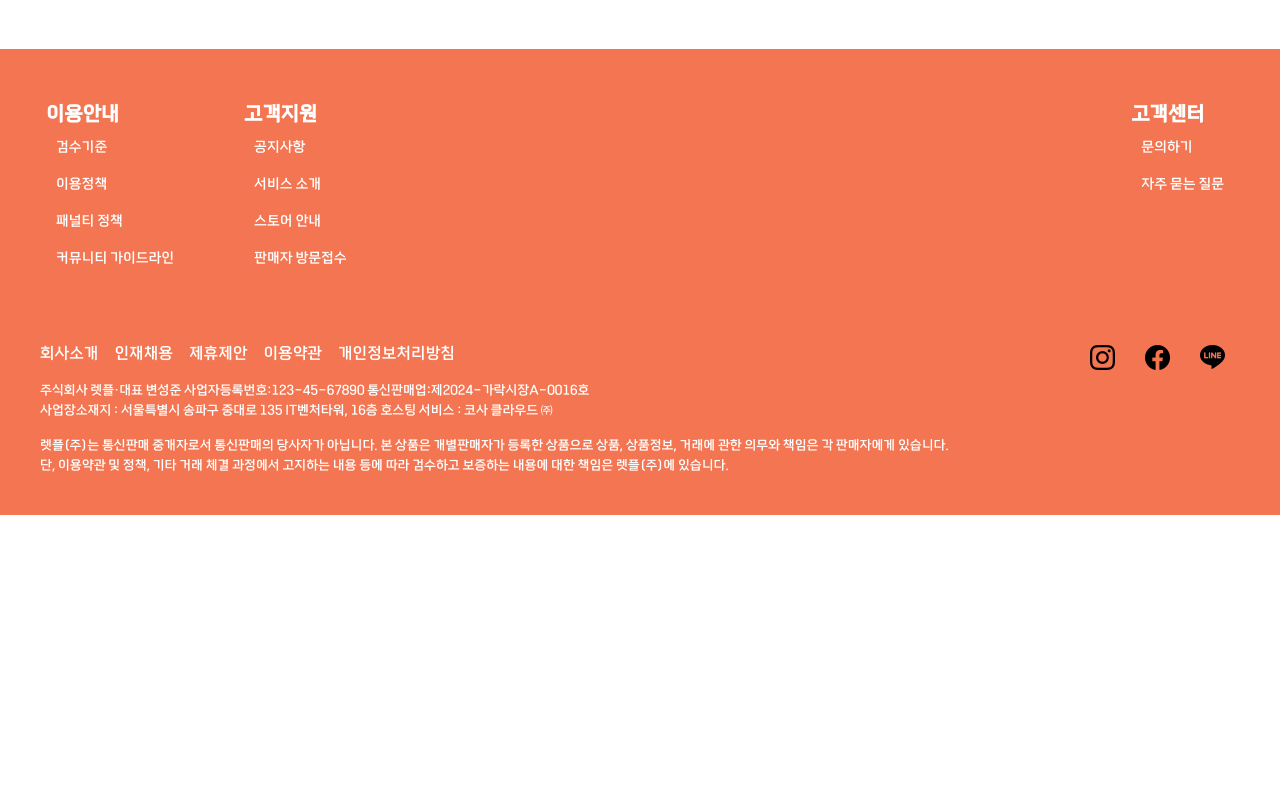
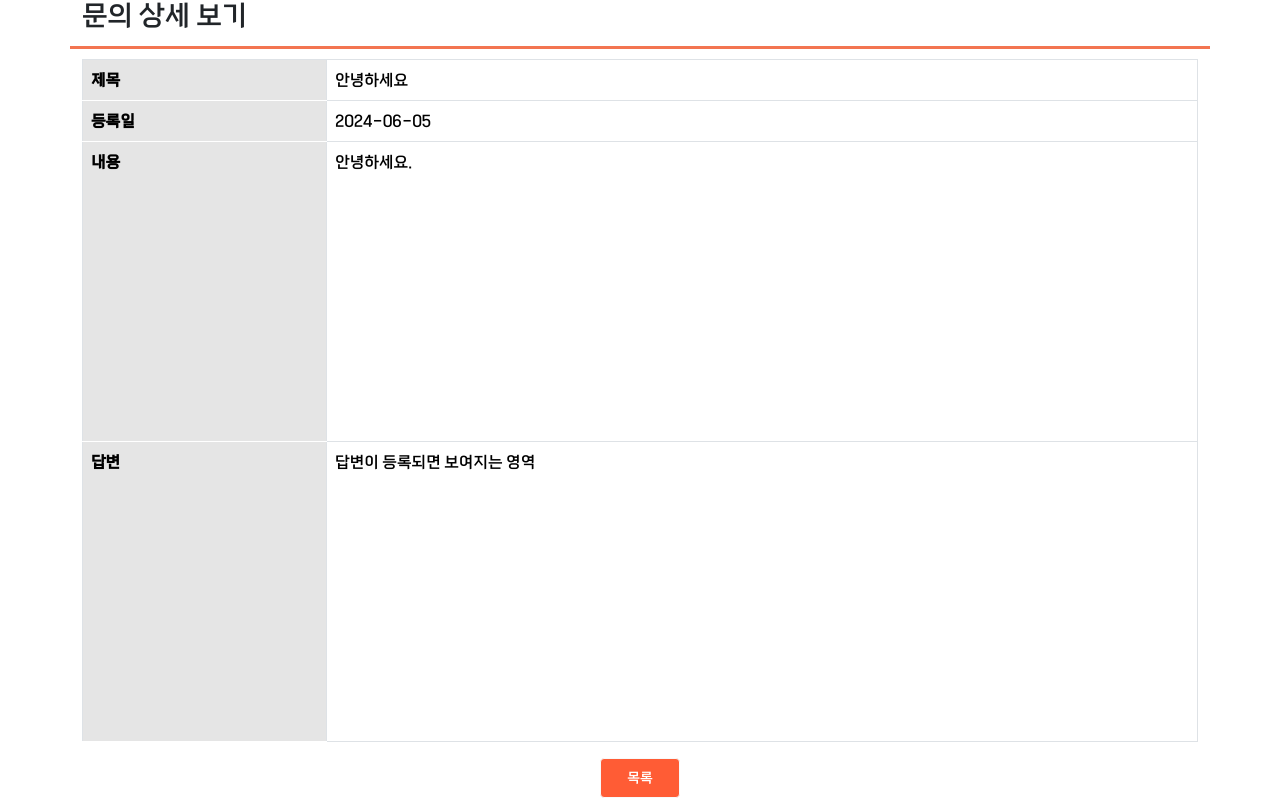
Before and after one commit to byeonnns/let-ffle-front, a Vue app: page /Member/Mypage/InquiryDetails in a window 1280 px wide. Shown: the part 171-980 px from the top of the page. Before the commit the page ends 800 px from the top, so only its background shows below. Built offline with nearby package versions, Linux system fonts and the light colour scheme.

Commit message:
Refactor: Mypage 문의 상세보기 페이지 추가 & 라우터 등록

```diff
--- a/src/router/Member.js
+++ b/src/router/Member.js
@@ -1,4 +1,4 @@
-import MypageNavBar from '@/views/Member/Mypage/MypageNavBar';
+
 const routes = [
     {
         path: '/Member/Mypage',
@@ -90,6 +90,10 @@ const routes = [
         path: '/Member/Mypage',
         component: () => import(/* webpackChunkName: "Member" */ '@/views/Member/Mypage')
     },
+    {
+        path: '/Member/Mypage/InquiryDetails',
+        component: () => import(/* webpackChunkName: "Member" */ '@/views/Member/Mypage/InquiryDetails.vue')
+    },
 
 
 ];
--- /dev/null
+++ b/src/views/Member/Mypage/InquiryDetails.vue
@@ -0,0 +1,42 @@
+<template>
+    <div class="container"
+        style="width: 100%; height:50px; border-bottom:3px solid #F37551; margin-bottom: 10px;margin-top: 30px">
+        <h3>문의 상세 보기</h3>
+    </div>
+    <div class="container" style="width: 100%; height:100%; ">
+        <table class="table table-bordered">
+            <tbody>
+                <tr>
+                    <th class="table-active" style="border-bottom:1px solid white; ">제목</th>
+                    <td>안녕하세요</td>
+                </tr>
+                <tr>
+                    <th class="table-active" style="border-bottom:1px solid white; ">등록일</th>
+                    <td>2024-06-05</td>
+                </tr>
+                <tr style="height: 300px;">
+                    <th class="table-active" style="border-bottom:1px solid white;">내용</th>
+                    <td colspan="3">안녕하세요.</td>
+
+                </tr>
+                <tr style="height: 300px;">
+                    <th class="table-active" style="border-bottom:1px solid white;">답변</th>
+                    <td colspan="3">답변이 등록되면 보여지는 영역</td>
+                </tr>
+            </tbody>
+        </table>
+        <div class="text-center">
+            <RouterLink to="/Member/Mypage/ToInquiry"><button class="btn btn-outline-light btn-sm">목록</button></RouterLink>
+        </div>
+    </div>
+</template>
+<script setup>
+
+</script>
+
+<style scoped>
+.btn {
+    width: 80px;
+    height: 40px;
+}
+</style>
--- a/src/views/Member/Mypage/ToInquiry.vue
+++ b/src/views/Member/Mypage/ToInquiry.vue
@@ -20,7 +20,7 @@
                         <tbody>
                             <tr>
                                 <td>1</td>
-                                <td>안녕하세요</td>
+                                <td><RouterLink to="/Member/Mypage/InquiryDetails">안녕하세요</RouterLink></td>
                                 <td>김작가</td>
                                 <td>2013-05-21</td>
                                 <td>진행중</td>
```
